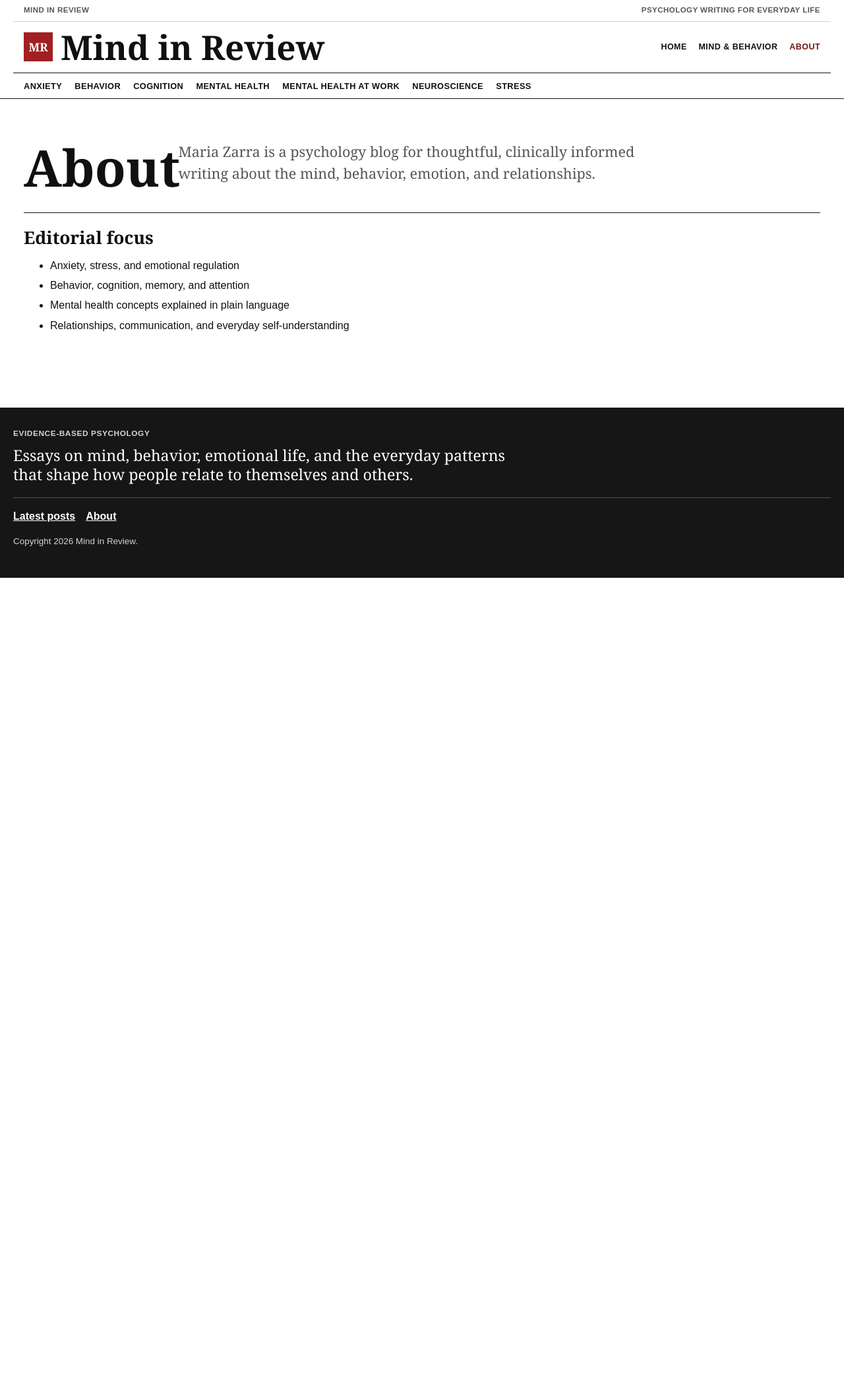
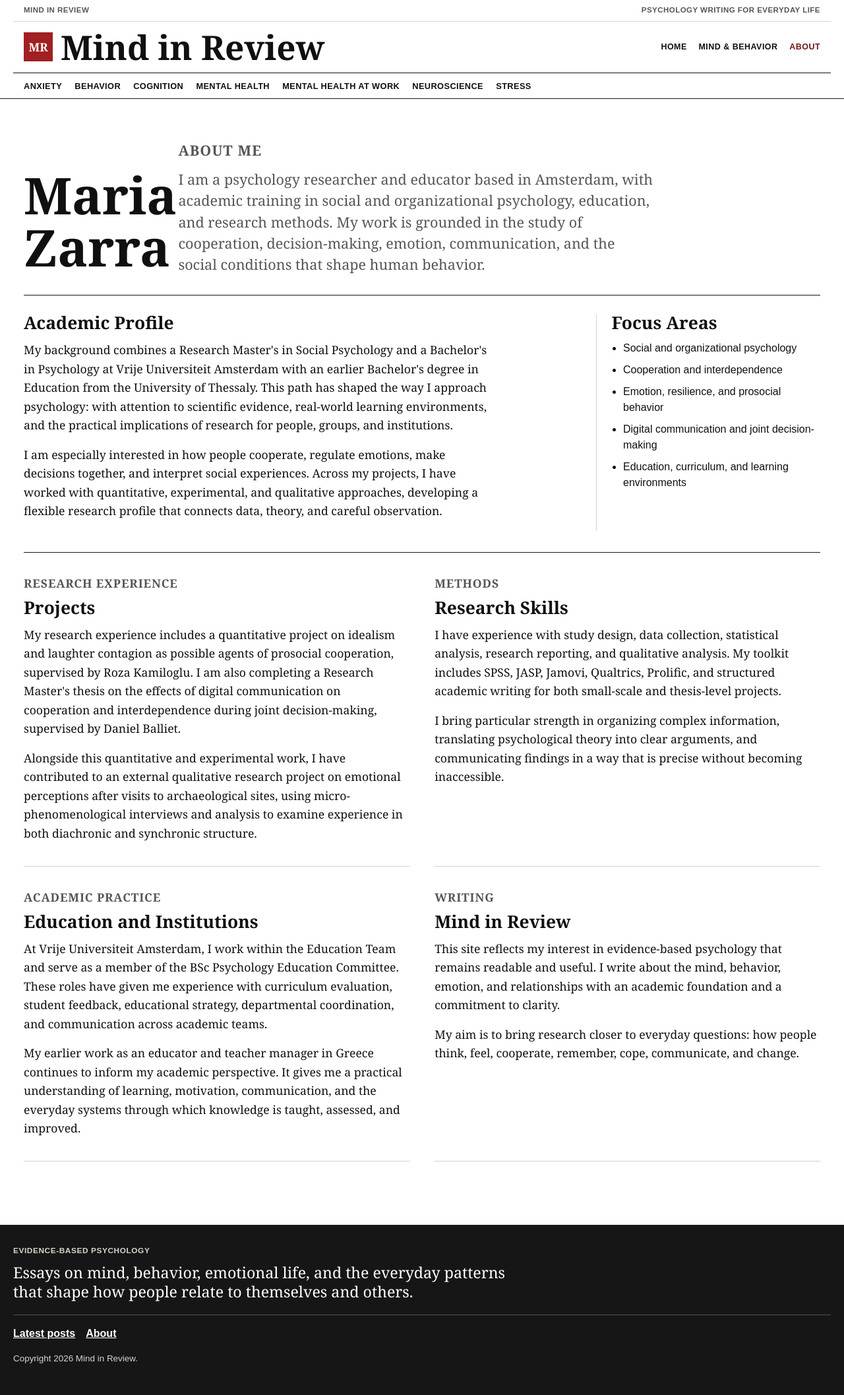
Before and after one commit to mariazarra/mariazarra.github.io, a Jekyll site: the page built from about.md, in a window 1280 px wide. Shown: the whole page at 66% size. Built offline with Jekyll 4.4.1, drawn with Linux system fonts in a browser that asks for light colours; before the commit the page ends 900 px from its top, so only the background shows below that.

Commit message:
Expand about page with academic profile

```diff
--- a/about.md
+++ b/about.md
@@ -1,24 +1,118 @@
 ---
 layout: default
 title: About
-description: About the Maria Zarra psychology blog.
+description: About Maria Zarra's academic background, research experience, and psychology expertise.
 permalink: /about/
 ---
 
 <section class="page-heading">
-  <h1>About</h1>
+  <p class="kicker">About me</p>
+  <h1>Maria Zarra</h1>
   <p>
-    Maria Zarra is a psychology blog for thoughtful, clinically informed writing
-    about the mind, behavior, emotion, and relationships.
+    I am a psychology researcher and educator based in Amsterdam, with academic
+    training in social and organizational psychology, education, and research
+    methods. My work is grounded in the study of cooperation, decision-making,
+    emotion, communication, and the social conditions that shape human behavior.
   </p>
 </section>
 
-<section class="content">
-  <h2>Editorial focus</h2>
-  <ul>
-    <li>Anxiety, stress, and emotional regulation</li>
-    <li>Behavior, cognition, memory, and attention</li>
-    <li>Mental health concepts explained in plain language</li>
-    <li>Relationships, communication, and everyday self-understanding</li>
-  </ul>
+<section class="about-profile" aria-labelledby="academic-profile">
+  <div class="about-intro">
+    <h2 id="academic-profile">Academic Profile</h2>
+    <p>
+      My background combines a Research Master's in Social Psychology and a
+      Bachelor's in Psychology at Vrije Universiteit Amsterdam with an earlier
+      Bachelor's degree in Education from the University of Thessaly. This path
+      has shaped the way I approach psychology: with attention to scientific
+      evidence, real-world learning environments, and the practical implications
+      of research for people, groups, and institutions.
+    </p>
+    <p>
+      I am especially interested in how people cooperate, regulate emotions,
+      make decisions together, and interpret social experiences. Across my
+      projects, I have worked with quantitative, experimental, and qualitative
+      approaches, developing a flexible research profile that connects data,
+      theory, and careful observation.
+    </p>
+  </div>
+
+  <aside class="about-snapshot" aria-label="Academic snapshot">
+    <h2>Focus Areas</h2>
+    <ul>
+      <li>Social and organizational psychology</li>
+      <li>Cooperation and interdependence</li>
+      <li>Emotion, resilience, and prosocial behavior</li>
+      <li>Digital communication and joint decision-making</li>
+      <li>Education, curriculum, and learning environments</li>
+    </ul>
+  </aside>
 </section>
+
+<section class="about-grid" aria-label="Research experience and skills">
+  <article>
+    <p class="kicker">Research Experience</p>
+    <h2>Projects</h2>
+    <p>
+      My research experience includes a quantitative project on idealism and
+      laughter contagion as possible agents of prosocial cooperation, supervised
+      by Roza Kamiloglu. I am also completing a Research Master's thesis on the
+      effects of digital communication on cooperation and interdependence during
+      joint decision-making, supervised by Daniel Balliet.
+    </p>
+    <p>
+      Alongside this quantitative and experimental work, I have contributed to
+      an external qualitative research project on emotional perceptions after
+      visits to archaeological sites, using micro-phenomenological interviews
+      and analysis to examine experience in both diachronic and synchronic
+      structure.
+    </p>
+  </article>
+
+  <article>
+    <p class="kicker">Methods</p>
+    <h2>Research Skills</h2>
+    <p>
+      I have experience with study design, data collection, statistical
+      analysis, research reporting, and qualitative analysis. My toolkit
+      includes SPSS, JASP, Jamovi, Qualtrics, Prolific, and structured academic
+      writing for both small-scale and thesis-level projects.
+    </p>
+    <p>
+      I bring particular strength in organizing complex information, translating
+      psychological theory into clear arguments, and communicating findings in a
+      way that is precise without becoming inaccessible.
+    </p>
+  </article>
+
+  <article>
+    <p class="kicker">Academic Practice</p>
+    <h2>Education and Institutions</h2>
+    <p>
+      At Vrije Universiteit Amsterdam, I work within the Education Team and serve
+      as a member of the BSc Psychology Education Committee. These roles have
+      given me experience with curriculum evaluation, student feedback,
+      educational strategy, departmental coordination, and communication across
+      academic teams.
+    </p>
+    <p>
+      My earlier work as an educator and teacher manager in Greece continues to
+      inform my academic perspective. It gives me a practical understanding of
+      learning, motivation, communication, and the everyday systems through which
+      knowledge is taught, assessed, and improved.
+    </p>
+  </article>
+
+  <article>
+    <p class="kicker">Writing</p>
+    <h2>Mind in Review</h2>
+    <p>
+      This site reflects my interest in evidence-based psychology that remains
+      readable and useful. I write about the mind, behavior, emotion, and
+      relationships with an academic foundation and a commitment to clarity.
+    </p>
+    <p>
+      My aim is to bring research closer to everyday questions: how people think,
+      feel, cooperate, remember, cope, communicate, and change.
+    </p>
+  </article>
+</section>
--- a/assets/css/styles.css
+++ b/assets/css/styles.css
@@ -343,6 +343,63 @@ h3 {
   margin-bottom: 0.4rem;
 }
 
+.about-profile {
+  border-bottom: 1px solid var(--heavy);
+  display: grid;
+  gap: 2rem;
+  grid-template-columns: minmax(0, 1fr) 340px;
+  padding: 1.8rem 0 2rem;
+}
+
+.about-intro {
+  max-width: var(--measure);
+}
+
+.about-intro h2,
+.about-snapshot h2,
+.about-grid h2 {
+  font-size: 1.65rem;
+  margin-bottom: 0.8rem;
+}
+
+.about-intro p,
+.about-grid p {
+  font-family: var(--serif);
+  font-size: 1.1rem;
+  line-height: 1.62;
+  margin: 0 0 1rem;
+}
+
+.about-snapshot {
+  border-left: 1px solid var(--line);
+  padding-left: 1.4rem;
+}
+
+.about-snapshot ul {
+  margin: 0;
+  padding-left: 1.1rem;
+}
+
+.about-snapshot li {
+  margin-bottom: 0.55rem;
+}
+
+.about-grid {
+  display: grid;
+  gap: 2rem 2.4rem;
+  grid-template-columns: repeat(2, minmax(0, 1fr));
+  padding-top: 2rem;
+}
+
+.about-grid article {
+  border-bottom: 1px solid var(--line);
+  padding-bottom: 1.2rem;
+}
+
+.about-grid .kicker {
+  margin-bottom: 0.6rem;
+}
+
 .post {
   padding-top: 1.2rem;
 }
@@ -495,6 +552,18 @@ h3 {
   .post-body {
     margin-left: 0;
   }
+
+  .about-profile,
+  .about-grid {
+    grid-template-columns: 1fr;
+  }
+
+  .about-snapshot {
+    border-left: 0;
+    border-top: 1px solid var(--line);
+    padding-left: 0;
+    padding-top: 1.2rem;
+  }
 }
 
 @media (max-width: 620px) {
```
